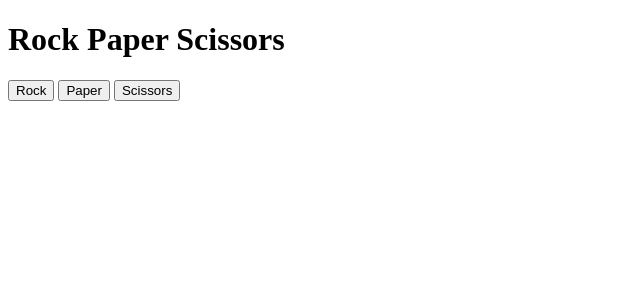
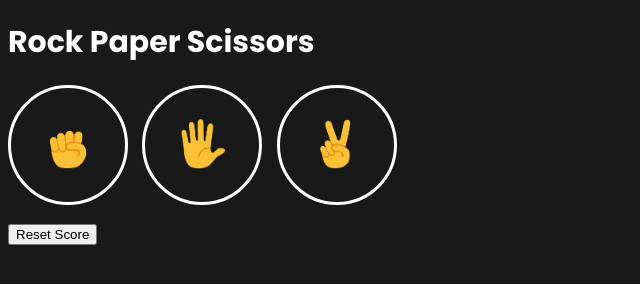
Before and after one commit to developedbyesh/rock-paper-scissor-js, a plain HTML site: page index.html in a window 1280 px wide. Shown: the whole page, without its empty margins (0-640 px from the left). Drawn offline with Linux system fonts and the light colour scheme.

Commit message:
styles and scripts initial

```diff
--- a/index.html
+++ b/index.html
@@ -4,13 +4,29 @@
     <meta charset="UTF-8" />
     <meta name="viewport" content="width=device-width, initial-scale=1.0" />
     <title>Rock Paper Scissors</title>
+    <link rel="preconnect" href="https://fonts.googleapis.com" />
+    <link rel="preconnect" href="https://fonts.gstatic.com" crossorigin />
+    <link
+      href="https://fonts.googleapis.com/css2?family=Poppins:wght@400;600;700&display=swap"
+      rel="stylesheet"
+    />
     <link rel="stylesheet" href="style.css" />
   </head>
   <body>
-    <h1>Rock Paper Scissors</h1>
-    <button>Rock</button>
-    <button>Paper</button>
-    <button>Scissors</button>
+    <h1 class="title">Rock Paper Scissors</h1>
+    <button onclick="playGame('rock')" class="move-btn">
+      <img src="/images/rock-emoji.png" class="move-icon" alt="rock" />
+    </button>
+    <button onclick="playGame('paper')" class="move-btn">
+      <img src="/images/paper-emoji.png" class="move-icon" alt="paper" />
+    </button>
+    <button onclick="playGame('scissor')" class="move-btn">
+      <img src="/images/scissors-emoji.png" class="move-icon" alt="scissors" />
+    </button>
+    <p class="js-result"></p>
+    <p class="js-moves"></p>
+    <p class="js-score"></p>
+    <button class="reset-score-btn" onclick="resetScore()">Reset Score</button>
     <script src="script.js"></script>
   </body>
 </html>
--- a/script.js
+++ b/script.js
@@ -0,0 +1,34 @@
+let score = JSON.parse(localStorage.getItem('score')) || {
+  wins: 0,
+  losses: 0,
+  ties: 0,
+};
+updateScoreElement();
+
+function generateComputerMove() {
+  const randomNumber = Math.random();
+  if (randomNumber >= 0 && randomNumber < 1 / 3) {
+    computerMove = 'rock';
+  } else if (randomNumber >= 1 / 3 && randomNumber < 2 / 3) {
+    computerMove = 'scissor';
+  } else if (randomNumber >= 2 / 3 && randomNumber < 3) {
+    computerMove = 'paper';
+  }
+  return computerMove;
+}
+
+function playGame(playerMove) {
+  let result = '';
+  if (playerMove === 'rock') {
+    const computerMove = generateComputerMove();
+    if (computerMove === 'rock') {
+      result = 'Tie.';
+    } else if (computerMove === 'paper') {
+      result = 'You Lose.';
+    } else if (computerMove === 'scissor') {
+      result = 'You Win.';
+    }
+  } else if (playerMove === 'paper') {
+    const computerMove = generateComputerMove();
+  }
+}
--- a/style.css
+++ b/style.css
@@ -0,0 +1,26 @@
+body {
+  background-color: rgb(25, 25, 25);
+  color: white;
+  font-family: 'Poppins', sans-serif;
+}
+
+.title {
+  font-size: 30px;
+  font-weight: bold;
+}
+
+.move-icon {
+  height: 50px;
+}
+
+.move-btn {
+  background-color: transparent;
+  height: 120px;
+  width: 120px;
+  border-radius: 50%;
+  border: 3px solid white;
+  margin-right: 10px;
+}
+
+.result {
+}
```
